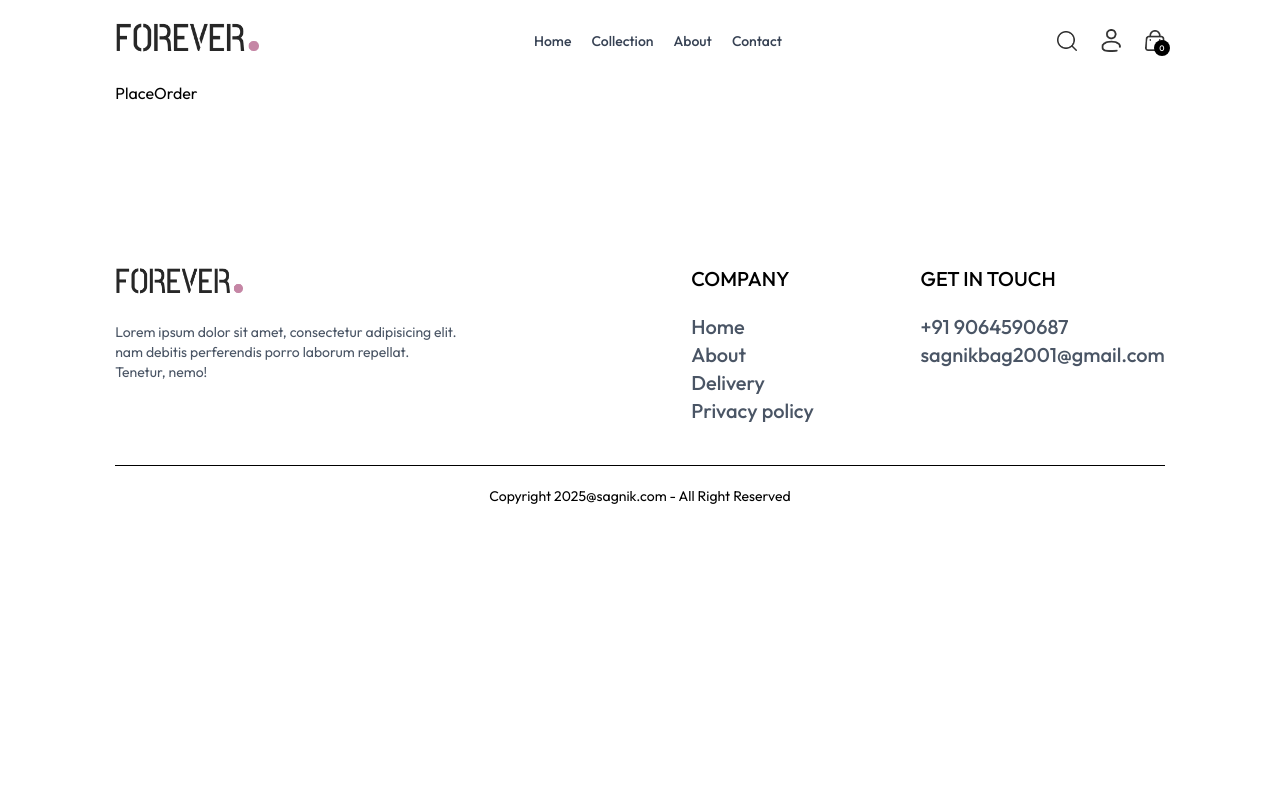
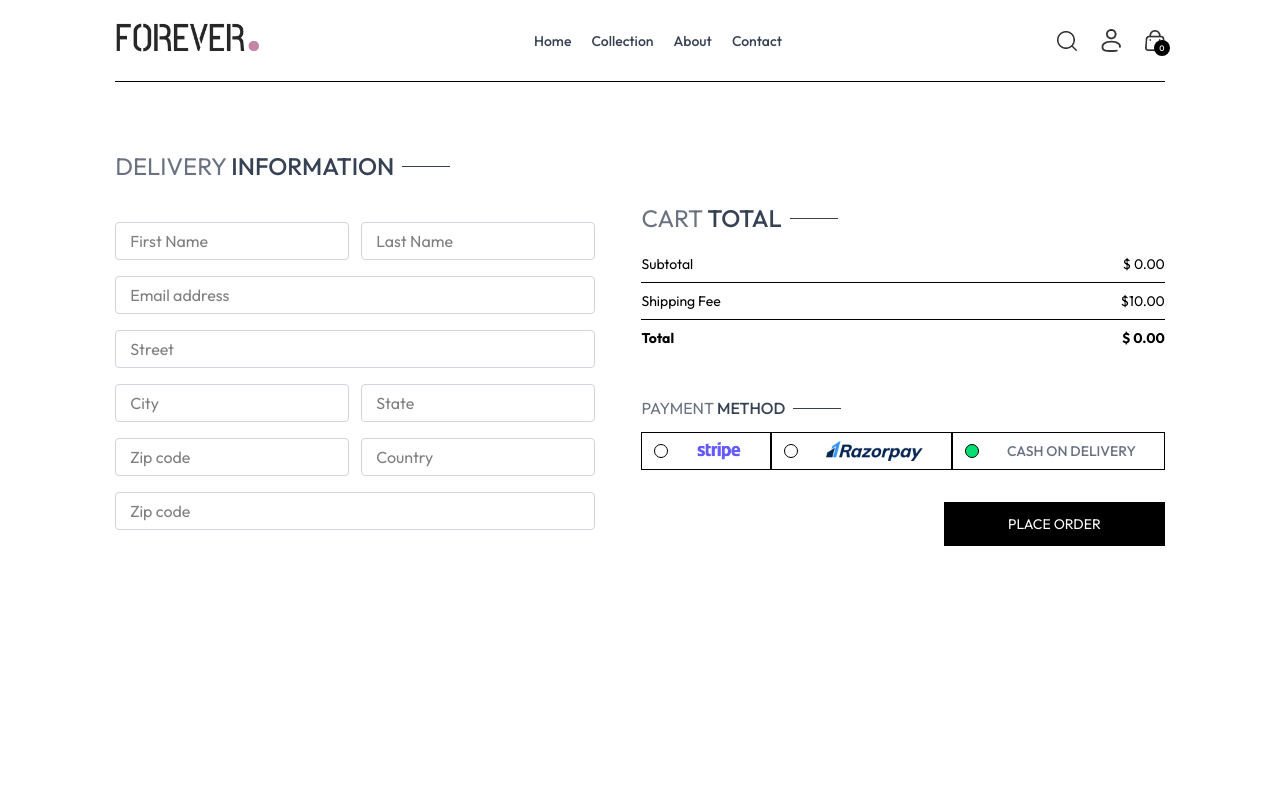
Before and after one commit to SagnikBag/Shopcart, a React (Vite) app: page /place-order in a window 1280 px wide. Shown: the top 800 px of the page. Built offline with nearby package versions, Linux system fonts and the light colour scheme.

Commit message:
order page

```diff
--- a/src/component/Navbar.jsx
+++ b/src/component/Navbar.jsx
@@ -38,7 +38,7 @@
 
 
             <div className='group relative'>
-                <img   src={assets.profile_icon} className='w-5 cursor-pointer' alt="" />
+                <Link to = '/login'><img   src={assets.profile_icon} className='w-5 cursor-pointer' alt="" /></Link>
                 <div className='group-hover:block hidden absolute dropdown-menu right-0 pt-4'>
                     <div className='flex flex-col gap-2 w-36 py-3 px-5 bg-slate-100 rounded'>
                         <p className = 'cursor-pointer hover:text-gray-600'>My Profile</p>
--- a/src/pages/Order.jsx
+++ b/src/pages/Order.jsx
@@ -1,8 +1,43 @@
-import React from 'react'
+import React, { useContext } from 'react'
+import { ShopContext } from '../context/ShopContext'
+import Title from '../component/Title'
 
 const Order = () => {
+
+const {products,currency} =useContext(ShopContext)
+
   return (
-    <div>Order</div>
+    <div className='border-t pt-16'>
+      <div className='text-2xl'>
+        <Title text1={'MY'} text2={'ORDERS'}/>
+      </div>
+
+      <div className=''>
+        {products.slice(1,4).map((item,index)=>(
+          <div key ={index} className='py-4 border-t border-b text-gray-700 flex flex-col md:flex-row md:items-center md:justify-between gap-4'>
+            <div className='flex items-start gap-6 text-sm'>
+              <img className='w-16 sm:w-20' src={item.image[0]} alt="" />
+              <div>
+                <p className='sm:text-base font-medium'>{item.name}</p>
+                <div className='flex items-center gap-3 mt-2 text-base text-gray-700'>
+                  <p className='text-lg'>{currency}{item.price}</p>
+                  <p>Quantity: 1</p>
+                  <p>Size: M</p>
+                </div>
+                <p>Date: <span className='text-gray-400'> 21 Decembr 2025</span></p>
+              </div>
+            </div>
+            <div className='md:w-1/2 flex justify-between'>
+              <div className='flex items-center gap-2'>
+                <p className='min-w-2 h-2 rounded-full bg-green-500'></p>
+                <p className='text-sm md:text-base'>Ready to ship</p>
+              </div>
+              <button className='border px-4 py-2 text-sm font-medium rounded-sm'>Track Order</button>
+            </div>
+          </div>
+        ))}
+      </div>
+    </div>
   )
 }
 
--- a/src/pages/PlaceOrder.jsx
+++ b/src/pages/PlaceOrder.jsx
@@ -1,9 +1,102 @@
-import React from 'react'
+import React, { useContext, useState } from 'react'
+import Title from "../component/Title";
+import CartTotal from '../component/CartTotal';
+import { assets } from '../assets/assets';
+import { ShopContext } from '../context/ShopContext';
+
 
 const PlaceOrder = () => {
+
+  const  [method,setMethod] = useState('cod');
+  const {navigate} = useContext(ShopContext)
   return (
-    <div>PlaceOrder</div>
-  )
+    <div className="flex flex-col sm:flex-row justify-between gap-4 pt-5 sm:pt-14 min-h-[80vh] border-t">
+      {/* left side */}
+      <div className="flex flex-col gap-4 w-full sm:max-w-[480px]">
+        <div className="text-xl sm:text-2xl my-3">
+          <Title text1={"DELIVERY"} text2={"INFORMATION"} />
+        </div>
+        <div className="flex gap-3">
+          <input
+            className="border border-gray-300 rounded py-1.5 px-3.5 w-full"
+            type="text"
+            placeholder="First Name"
+          />
+          <input
+            className="border border-gray-300 rounded py-1.5 px-3.5 w-full"
+            type="text"
+            placeholder="Last Name"
+          />
+        </div>
+        <input
+          className="border border-gray-300 rounded py-1.5 px-3.5 w-full"
+          type="email"
+          placeholder="Email address"
+        />
+        <input
+          className="border border-gray-300 rounded py-1.5 px-3.5 w-full"
+          type="text"
+          placeholder="Street"
+        />
+        <div className="flex gap-3">
+          <input
+            className="border border-gray-300 rounded py-1.5 px-3.5 w-full"
+            type="text"
+            placeholder="City"
+          />
+          <input
+            className="border border-gray-300 rounded py-1.5 px-3.5 w-full"
+            type="text"
+            placeholder="State"
+          />
+        </div>
+        <div className="flex gap-3">
+          <input
+            className="border border-gray-300 rounded py-1.5 px-3.5 w-full"
+            type="number"
+            placeholder="Zip code"
+          />
+          <input
+            className="border border-gray-300 rounded py-1.5 px-3.5 w-full"
+            type="text"
+            placeholder="Country"
+          />
+        </div>
+        <input
+          className="border border-gray-300 rounded py-1.5 px-3.5 w-full"
+          type="number"
+          placeholder="Zip code"
+        />
+      </div>
+      {/* Right side */}
+      <div className="mt-8">
+        <div className="mt-8 min-w-80">
+          <CartTotal />
+        </div>
+        <div className="mt-12">
+          <Title text1={"PAYMENT"} text2={"METHOD"} />
+          {/* Payment method selection */}
+          <div className="flex gap3 flex-col lg:flex-row">
+            <div onClick={()=>setMethod('stripe')} className="flex items-center gap-3 border p-2 px-3 cursor-pointer">
+              <p className={`min-w-3.5 h-3.5 border rounded-full ${method ==='stripe'?'bg-green-400':''}`}></p>
+              <img className="h-5 mx-4" src={assets.stripe_logo} alt="" />
+            </div>
+            <div onClick={()=>setMethod('razorpay')} className="flex items-center gap-3 border p-2 px-3 cursor-pointer">
+              <p className={`min-w-3.5 h-3.5 border rounded-full  ${method ==='razorpay'?'bg-green-400':''}`}></p>
+              <img className="h-5 mx-4" src={assets.razorpay_logo} alt="" />
+            </div>
+            <div onClick={()=>setMethod('cod')} className="flex items-center gap-3 border p-2 px-3 cursor-pointer">
+              <p className={`min-w-3.5 h-3.5 border rounded-full  ${method ==='cod'?'bg-green-400':''}`}></p>
+              <p className='text-gray-500 text-sm font-medium mx-4'>CASH ON DELIVERY</p>
+            </div>
+          </div>
+          <div className='w-full text-end mt-8'>
+            <button onClick={()=>navigate('/order')} className='bg-black text-white px-16 py-3 text-sm cursor-pointer '>PLACE ORDER</button>
+          </div>
+        </div>
+      </div>
+    </div>
+  );
 }
 
 export default PlaceOrder
```
